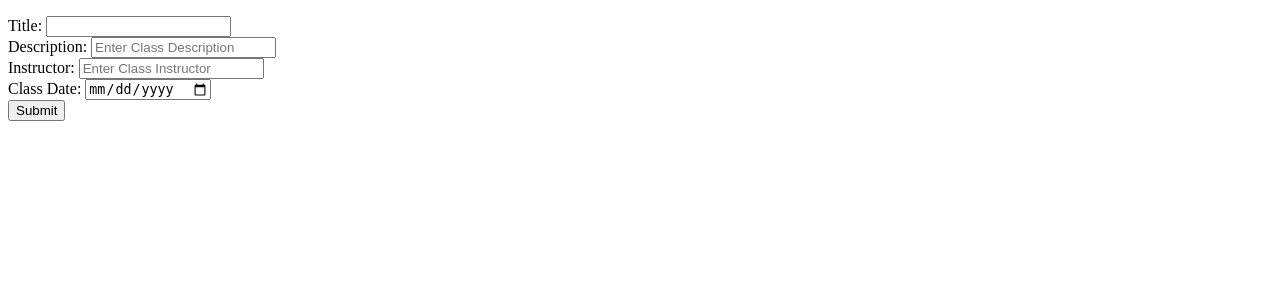
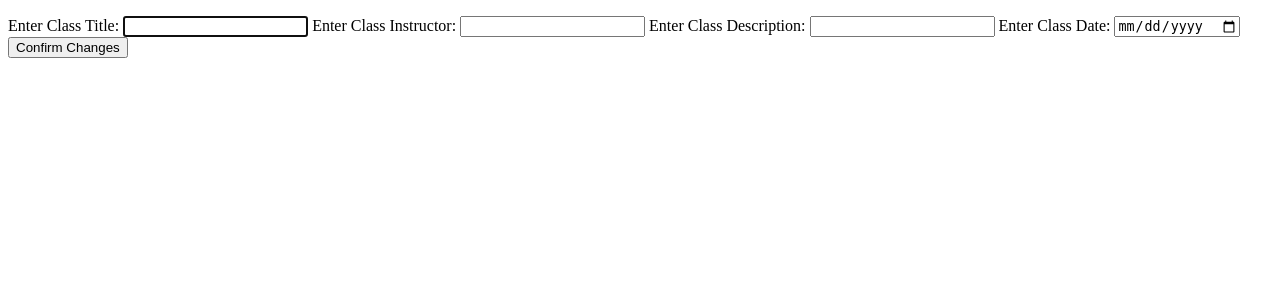
Before and after one commit to TomRgrant/Gym-Admin-Project, a Flask app: template templates/gym_classes/edit.html in a window 1280 px wide. Shown: the part 70-370 px from the top of the page. Run offline with Flask 2, Linux system fonts and the light colour scheme; the template is opened without the code that fills it, so the values that code supplies are empty.

Commit message:
Add ability to update class info plus button to delete classes

```diff
--- a/templates/gym_classes/edit.html
+++ b/templates/gym_classes/edit.html
@@ -1,38 +1,26 @@
 {% extends 'base.html' %}
 
 {% block content %}
+    <section>
+            <form action="/classes/update/{{ gym_class.id }}" method="POST">
+                <div>
+                    <label for="title">Enter Class Title:</label>
+                    <input type="text" name="title" id="title" value="{{ gym_class.title }}" autofocus required>
 
-    <section>
+                    <label for="instructor">Enter Class Instructor:</label>
+                    <input type="text" name="instructor" id="instructor" value="{{ gym_class.instructor }}">
 
-        <form action="/classes" method="POST">
+                    <label for="description">Enter Class Description:</label>
+                    <input type="text" name="description" id="description" value="{{ gym_class.description }}">
 
-            <div>
-                <label for="title">Title:</label>
-                <input type="text" name="title" id="title" value="{{ gym_class.title }}">
-            </div>
+                    <label for="class_date">Enter Class Date:</label>
+                    <input type="date" name="class_date" id="class_date" value="{{ gym_class.class_date }}" min="2023-2-17">
+                </div>
 
-            <div>
-                <label for="description">Description:</label>
-                <input type="text" name="description" id="description" placeholder="Enter Class Description">
-            </div>
-
-            <div>
-                <label for="instructor">Instructor:</label>
-                <input type="text" name="instructor" id="instructor" placeholder="Enter Class Instructor">
-            </div>
-
-            <div>
-                <label for="class_date">Class Date:</label>
-                <input type="date" name="class_date" id="class_date" min="2023-2-17" value="2023-2-19">
-            </div>
-
-            <div>
-                <label for="submit"></label>
-                <input type="submit" name="submit" id="submit">
-            </div>
-
-        </form>
+                <div>
+                    <input type="submit" name="submit" id="submit" value="Confirm Changes">
+                </div>
+            </form>
 
     </section>
-
 {% endblock content %}
```
Also changed, not shown: controllers/gym_class_controller.py (+19 -2 lines), repositories/gym_class_repository.py (+11 -2 lines), templates/gym_classes/add_new_class.html (+4 -4 lines), templates/gym_classes/show.html (+9 -2 lines).
